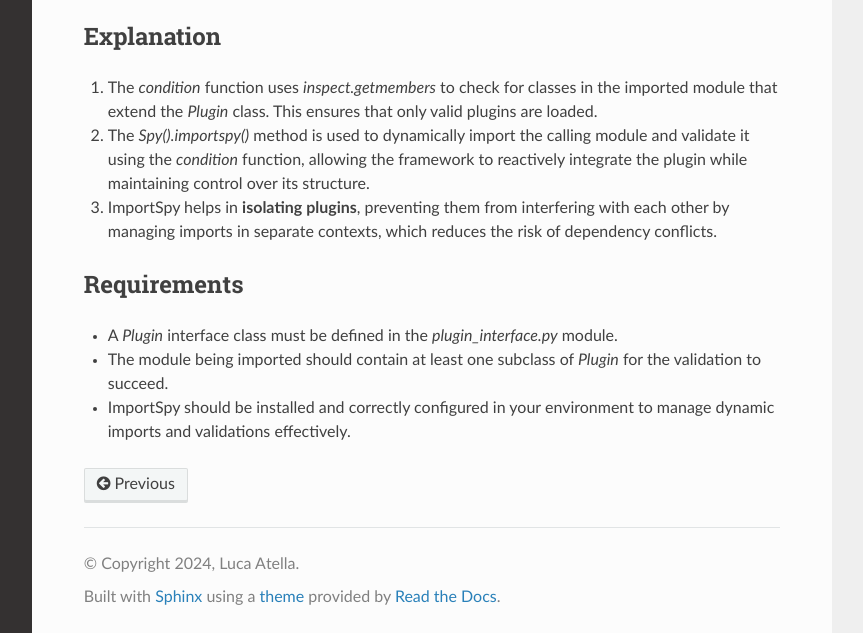
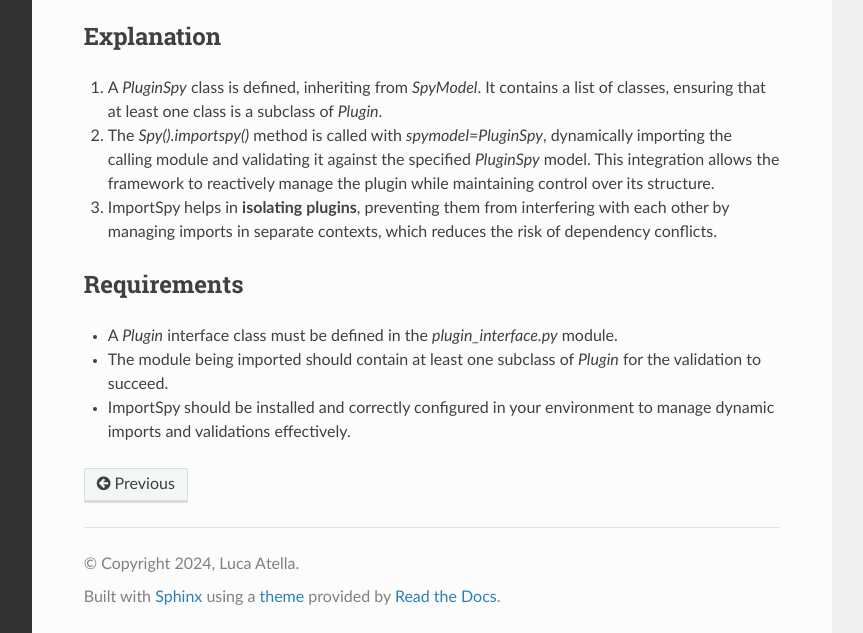
Before and after one commit to atellaluca/ImportSpy, a Sphinx documentation site: the page built from docs/source/example.rst, in a window 1280 px wide and 1121 px high, cut to the strip 488-1121 px from the top of the window. Shown: the whole strip, without its empty margins (268-1131 px from the left). Built offline with Sphinx 7.4.7 and the Read the Docs theme 2.0.0, drawn with Linux system fonts in a browser that asks for light colours.

Commit message:
docs: Update usage example in documentation for PluginSpy integration
- Revised the Example of Usage section to include the new PluginSpy class and its usage with the Spy class.
- Enhanced explanations to clarify the functionality of dynamic imports and plugin validation.
- Ensured consistency with the latest implementation details in package.py.

```diff
--- a/docs/source/example.rst
+++ b/docs/source/example.rst
@@ -15,8 +15,8 @@ Code Example
 Explanation
 -----------
 
-1. The `condition` function uses `inspect.getmembers` to check for classes in the imported module that extend the `Plugin` class. This ensures that only valid plugins are loaded.
-2. The `Spy().importspy()` method is used to dynamically import the calling module and validate it using the `condition` function, allowing the framework to reactively integrate the plugin while maintaining control over its structure.
+1. A `PluginSpy` class is defined, inheriting from `SpyModel`. It contains a list of classes, ensuring that at least one class is a subclass of `Plugin`.
+2. The `Spy().importspy()` method is called with `spymodel=PluginSpy`, dynamically importing the calling module and validating it against the specified `PluginSpy` model. This integration allows the framework to reactively manage the plugin while maintaining control over its structure.
 3. ImportSpy helps in **isolating plugins**, preventing them from interfering with each other by managing imports in separate contexts, which reduces the risk of dependency conflicts.
 
 Requirements
```
